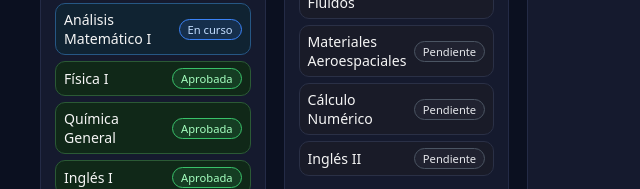
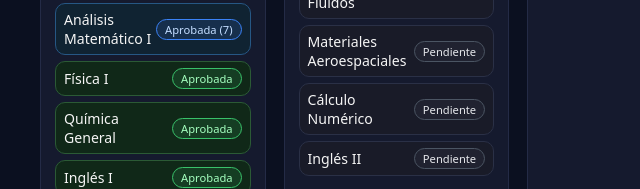
Before and after one commit to ImMateo7u7/malla-aeroespacial-utn-haedo, a plain HTML site: page index.html in a window 1280 px wide. Shown: the part 386-575 px from the top of the page, 0-640 px from the left. Drawn offline with Linux system fonts and the light colour scheme.

Commit message:
Update index.html

```diff
--- a/index.html
+++ b/index.html
@@ -177,7 +177,7 @@
         </div>
         <div class="materia cursando">
           <span class="nombre">Análisis Matemático I</span>
-          <span class="tag">En curso</span>
+          <span class="tag">Aprobada (7)</span>
         </div>
         <div class="materia aprobada">
           <span class="nombre">Física I</span>
```
